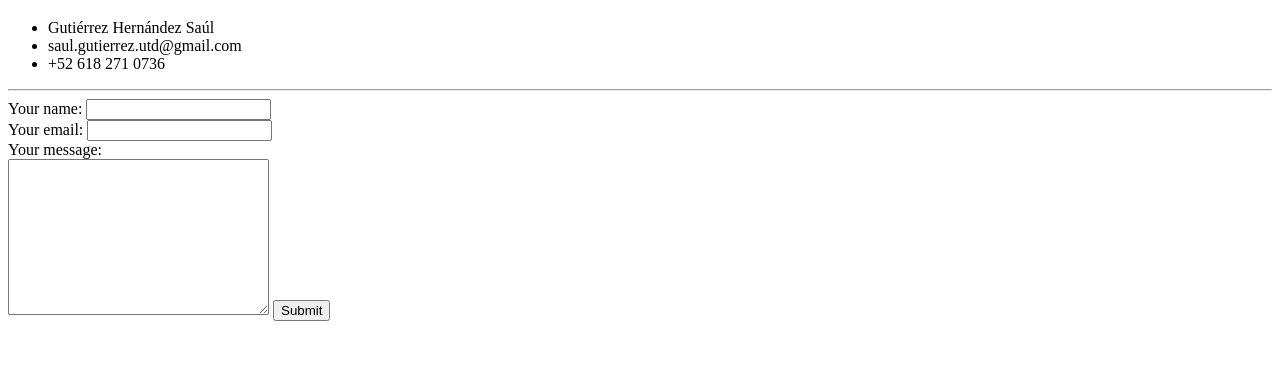
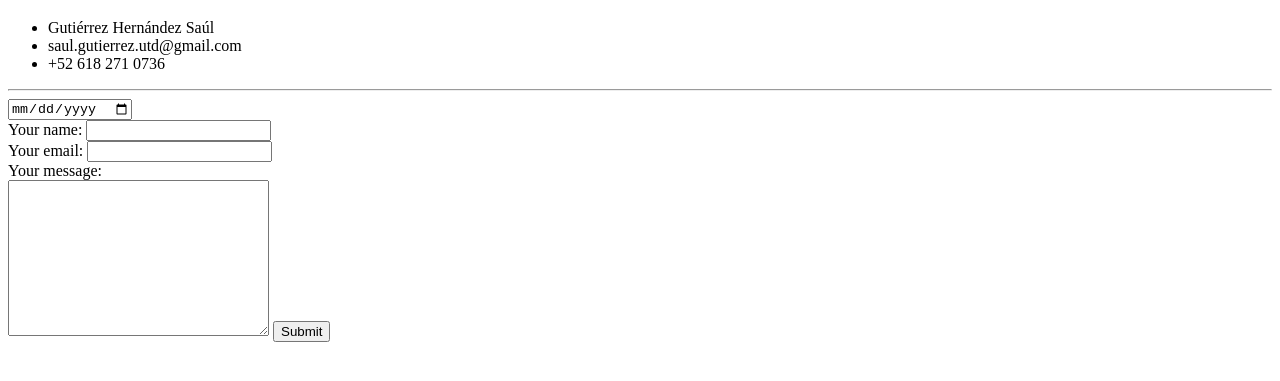
Before and after one commit to IngSaul21/cv, a plain HTML site: page contact.html in a window 1280 px wide. Shown: the part 61-442 px from the top of the page. Drawn offline with Linux system fonts and the light colour scheme.

Commit message:
Add files via upload

```diff
--- a/contact.html
+++ b/contact.html
@@ -13,6 +13,7 @@
     </ul>
     <hr>
     <form action="mailto:saulgth1.sg@gmail.com" method="post" enctype="text/plain">
+      <input type="date" name="" value=""><br>
       <label for="">Your name:</label>
       <input type="text" name="yourName" value=""><br>
       <label>Your email:</label>
@@ -27,7 +28,6 @@
       <input type="checkbox" name="" value=""><br>
       <input type="color" name="" value=""><br>
       <input type="file" name="" value=""/><br>
-      <input type="date" name="" value=""><br>
       <input type="radio" name="" value=""><br>
       <input type="range" name="" value=""><br> -->
     </form>
```
